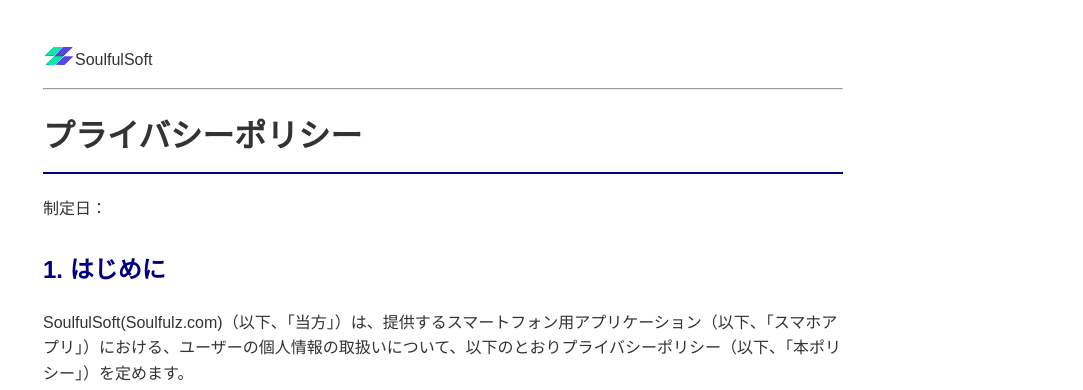
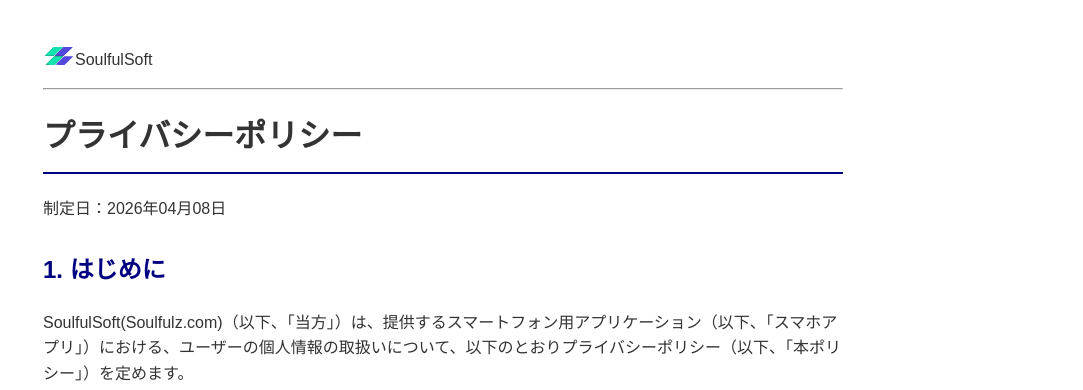
Before and after one commit to SoulfulSoft/soulfulsoft.github.io, a Jekyll site: the page built from the_usual_phrase/privacy-policy.md, in a window 1280 px wide. Shown: the top 390 px of the page, without its empty margins (197-1280 px from the left). Built offline with Jekyll 4.4.1, drawn with Linux system fonts in a browser that asks for light colours.

Commit message:
Update privacy-policy.md

```diff
--- a/the_usual_phrase/privacy-policy.md
+++ b/the_usual_phrase/privacy-policy.md
@@ -2,6 +2,7 @@
 layout: privacy-policy
 title: "Privacy Policy - The Usual"
 topa: ".."
+date-of-enactment: "2026年04月08日"
 app-specific-title: "データの保存と管理"
 app-specific: "
     <p>アプリで入力されたデータおよびアプリ設定等は、原則としてユーザーの端末内に保存されます。当方のサーバーへ送信・保存されることはありません。</p>
```
